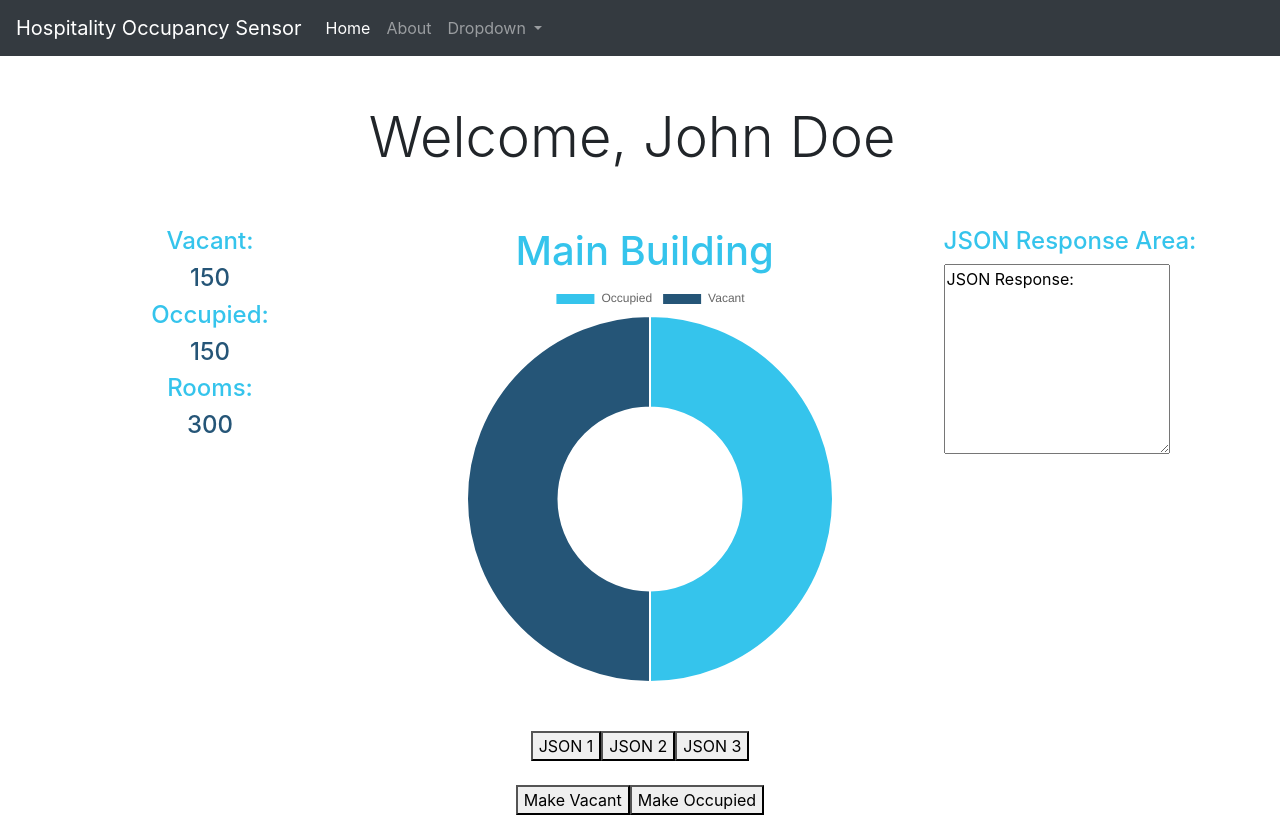
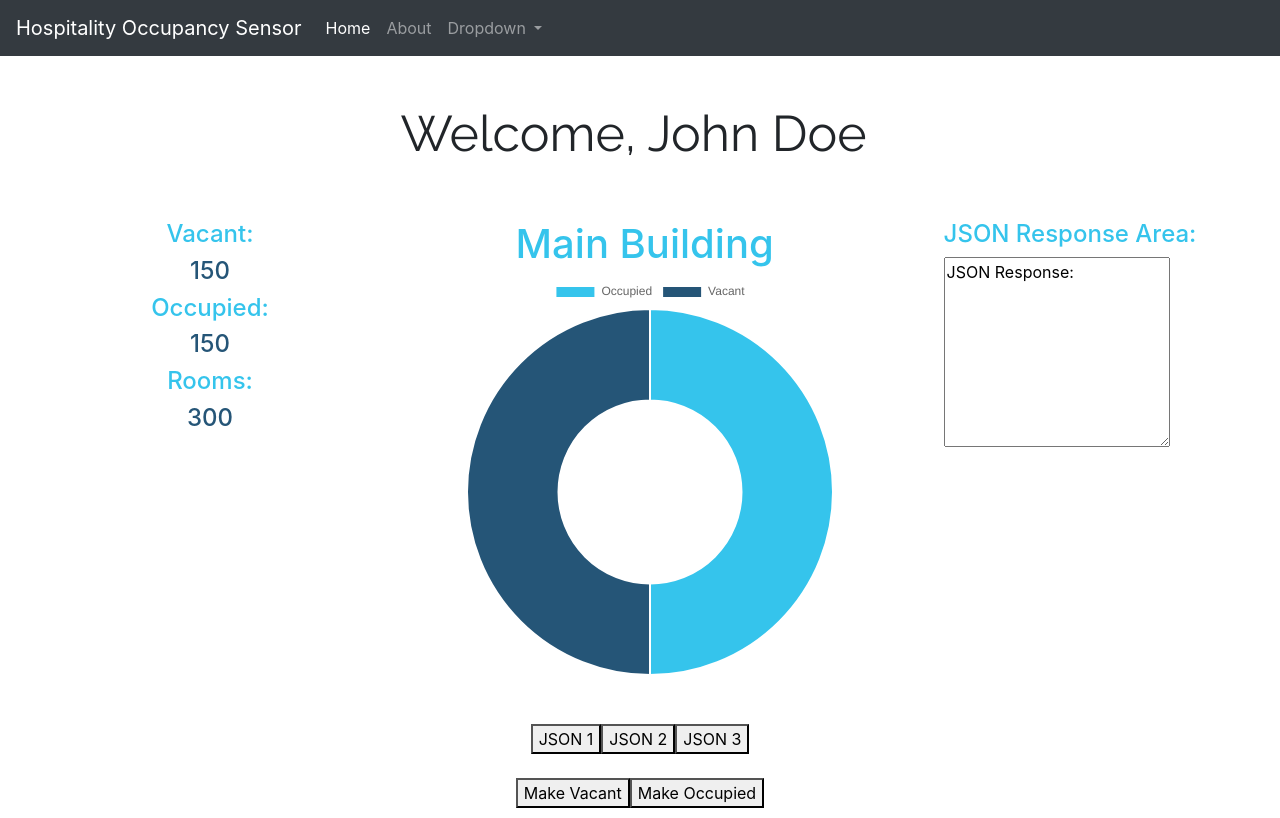
Before and after one commit to mistermania64/Hospitality-Occupancy-Sensor, a website: page index.html in a window 1280 px wide. Shown: the top 818 px of the page. Drawn offline with nearby package versions, Linux system fonts and the light colour scheme.

Commit message:
Font change on index.html, JSON update

```diff
--- a/css/myStyle.css
+++ b/css/myStyle.css
@@ -1,5 +1,7 @@
 @charset "UTF-8";
 
+/*@import url('https://fonts.googleapis.com/css2?family=Raleway:ital,wght@1,200&display=swap');*/
+@import url('https://fonts.googleapis.com/css2?family=Raleway:ital,wght@0,400;1,200&display=swap');
 /* CSS Document */
 #footer {
    position: static;
--- a/index.html
+++ b/index.html
@@ -72,7 +72,7 @@
 
 		<br><br>
 	  <!--<div class="jumbotron jumbotron-fluid text-center">-->
-	     <h1 class="display-4 text-center">Welcome, John Doe&nbsp;</h1>
+	     <h1 class="display-4 text-center" style="font-family: Raleway; font-size: 50px">Welcome, John Doe&nbsp;</h1>
 		<br>
 
 		<br>
--- a/js/moreOccupiedJSON.js
+++ b/js/moreOccupiedJSON.js
@@ -14,6 +14,9 @@ function moreOccupiedJSON()
 	setOccupied(occupied);
 	setVacant(vacant);
 
+	//Update Labels
+	updateLabels();
+
 	const json = JSON.stringify(obj, null, 2); // Convert the data to a nicely formatted JSON string)
 	console.log(json);
 
--- a/js/moreVacantJSON.js
+++ b/js/moreVacantJSON.js
@@ -14,6 +14,9 @@ function moreVacantJSON()
 	setOccupied(occupied);
 	setVacant(vacant);
 
+	//Update Labels
+	updateLabels();
+
 	//JSON.stringify(value, replacer, space)
 	const json = JSON.stringify(obj, null, 2); // Convert the data to a nicely formatted JSON string)
 	console.log(json);
```
